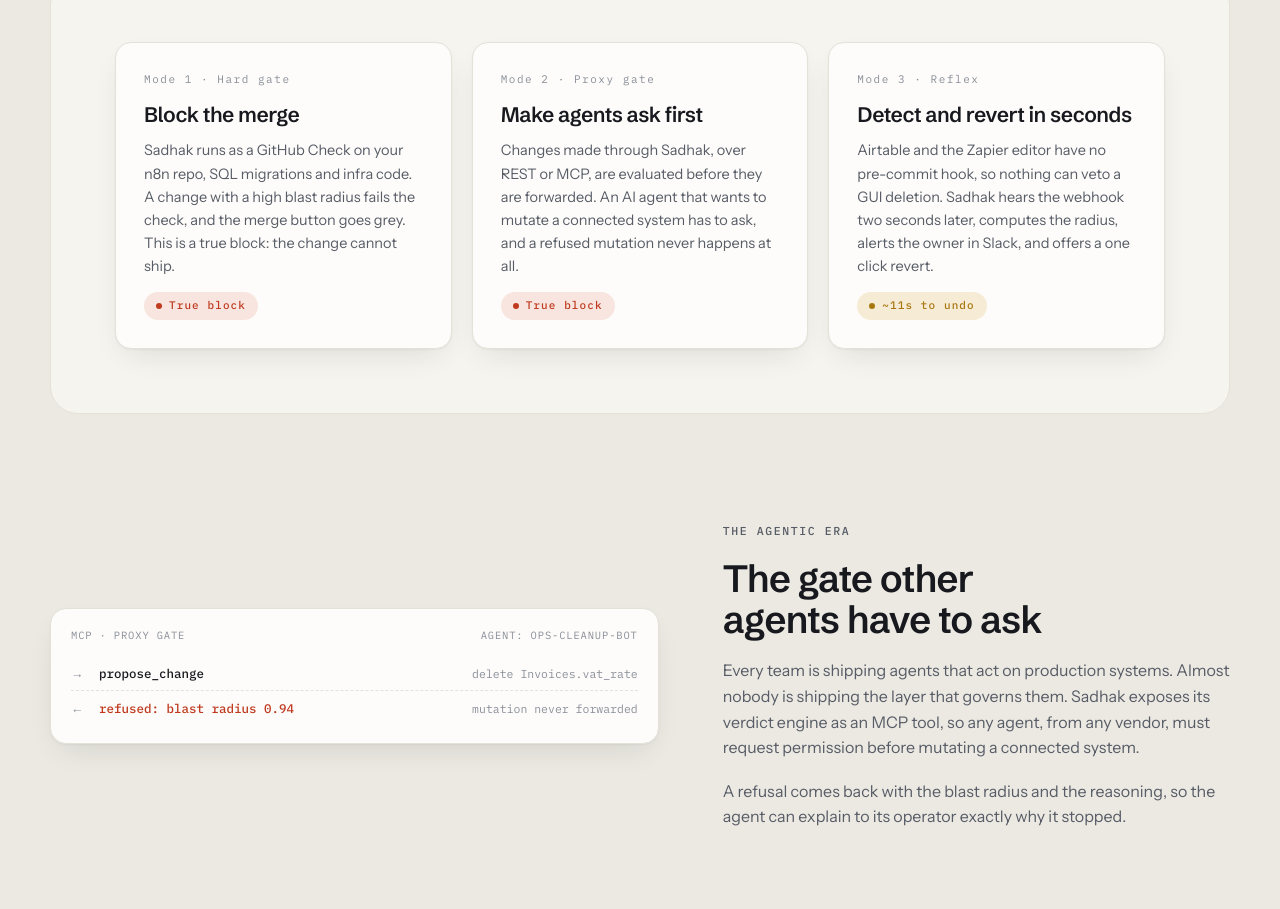
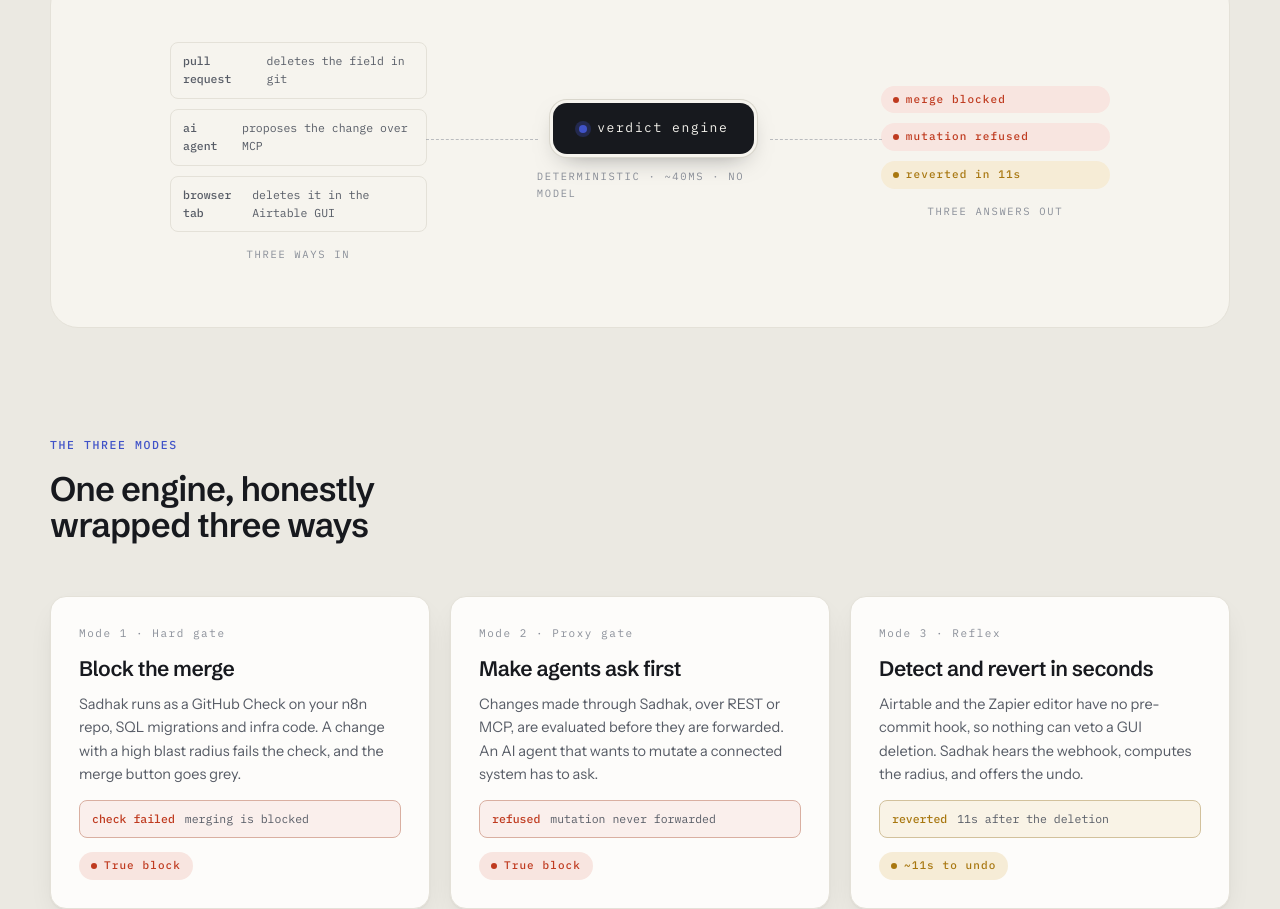
Before and after one commit to ashtonmths/Sarvam, a Next.js app in the folder apps/web/: page /product/gate in a window 1280 px wide. Shown: the part 555-1464 px from the top of the page. Built offline with nearby package versions, Linux system fonts and the light colour scheme.

Commit message:
open the gate page with the engine scene

```diff
--- a/apps/web/app/product/gate/page.tsx
+++ b/apps/web/app/product/gate/page.tsx
@@ -12,22 +12,76 @@
   {
     tag: "Mode 1 · Hard gate",
     title: "Block the merge",
-    body: "Sadhak runs as a GitHub Check on your n8n repo, SQL migrations and infra code. A change with a high blast radius fails the check, and the merge button goes grey. This is a true block: the change cannot ship.",
+    body: "Sadhak runs as a GitHub Check on your n8n repo, SQL migrations and infra code. A change with a high blast radius fails the check, and the merge button goes grey.",
+    scene: { kind: "block", label: "check failed", note: "merging is blocked" },
     badge: { label: "True block", kind: "block" as const },
   },
   {
     tag: "Mode 2 · Proxy gate",
     title: "Make agents ask first",
-    body: "Changes made through Sadhak, over REST or MCP, are evaluated before they are forwarded. An AI agent that wants to mutate a connected system has to ask, and a refused mutation never happens at all.",
+    body: "Changes made through Sadhak, over REST or MCP, are evaluated before they are forwarded. An AI agent that wants to mutate a connected system has to ask.",
+    scene: { kind: "block", label: "refused", note: "mutation never forwarded" },
     badge: { label: "True block", kind: "block" as const },
   },
   {
     tag: "Mode 3 · Reflex",
     title: "Detect and revert in seconds",
-    body: "Airtable and the Zapier editor have no pre-commit hook, so nothing can veto a GUI deletion. Sadhak hears the webhook two seconds later, computes the radius, alerts the owner in Slack, and offers a one click revert.",
+    body: "Airtable and the Zapier editor have no pre-commit hook, so nothing can veto a GUI deletion. Sadhak hears the webhook, computes the radius, and offers the undo.",
+    scene: { kind: "warn", label: "reverted", note: "11s after the deletion" },
     badge: { label: "~11s to undo", kind: "warn" as const },
   },
 ];
+
+/** Three ways in, one deterministic engine, three answers out. */
+function EngineScene() {
+  return (
+    <div style={{ width: "100%", maxWidth: 940 }}>
+      <div className="graph" style={{ margin: 0, animation: "none" }}>
+        <div className="graph__col graph__col--card" style={{ flexBasis: 280 }}>
+          <div style={{ display: "flex", flexDirection: "column", gap: 10, width: "100%" }}>
+            <div className="scene-line">
+              <strong>pull request</strong> deletes the field in git
+            </div>
+            <div className="scene-line">
+              <strong>ai agent</strong> proposes the change over MCP
+            </div>
+            <div className="scene-line">
+              <strong>browser tab</strong> deletes it in the Airtable GUI
+            </div>
+          </div>
+          <span className="graph__cap">Three ways in</span>
+        </div>
+
+        <div className="graph__link" aria-hidden="true" />
+
+        <div className="graph__col">
+          <div className="graph__node">
+            <span className="graph__node-dot" />
+            verdict engine
+          </div>
+          <span className="graph__cap">Deterministic · ~40ms · no model</span>
+        </div>
+
+        <div className="graph__link" aria-hidden="true" />
+
+        <div className="graph__col graph__col--card" style={{ flexBasis: 250 }}>
+          <div style={{ display: "flex", flexDirection: "column", gap: 10, width: "100%" }}>
+            <span className="verdict-tag verdict-tag--block" style={{ alignSelf: "stretch" }}>
+              <span className="verdict-tag__dot" /> merge blocked
+            </span>
+            <span className="verdict-tag verdict-tag--block" style={{ alignSelf: "stretch" }}>
+              <span className="verdict-tag__dot" /> mutation refused
+            </span>
+            <span className="verdict-tag verdict-tag--warn" style={{ alignSelf: "stretch" }}>
+              <span className="verdict-tag__dot" /> reverted in 11s
+            </span>
+          </div>
+          <span className="graph__cap">Three answers out</span>
+        </div>
+      </div>
+    </div>
+  );
+}
 
 export default function GatePage() {
   return (
@@ -35,25 +89,34 @@
       eyebrow="The gate"
       title="We block what can be blocked, and make the rest reversible"
       lede="Most tools in this space overclaim. Airtable and Zapier expose no pre-commit hook, so no product can veto a GUI deletion, whatever the demo implies. Sadhak ships three modes and labels each one honestly."
-      visual={
-        <div className="modes" style={{ width: "100%" }}>
+      visual={<EngineScene />}
+      prev={{ href: "/product/agents", title: "Agents that investigate" }}
+    >
+      <section className="frow">
+        <div className="section__head">
+          <span className="eyebrow eyebrow--thread">The three modes</span>
+          <h2 className="section__title" style={{ fontSize: "clamp(26px, 3vw, 34px)" }}>
+            One engine, honestly wrapped three ways
+          </h2>
+        </div>
+        <div className="modes">
           {MODES.map((mode) => (
             <div className="mode" key={mode.tag}>
               <span className="mode__tag">{mode.tag}</span>
               <h3 className="mode__title">{mode.title}</h3>
               <p className="mode__body">{mode.body}</p>
-              <span
-                className={`verdict-tag verdict-tag--${mode.badge.kind} mode__badge`}
-              >
+              <div className={`scene-line scene-line--${mode.scene.kind}`}>
+                <strong>{mode.scene.label}</strong> {mode.scene.note}
+              </div>
+              <span className={`verdict-tag verdict-tag--${mode.badge.kind} mode__badge`}>
                 <span className="verdict-tag__dot" />
                 {mode.badge.label}
               </span>
             </div>
           ))}
         </div>
-      }
-      prev={{ href: "/product/agents", title: "Agents that investigate" }}
-    >
+      </section>
+
       <section className="frow">
         <div className="split split--flip">
           <AgentRefusal />
```
